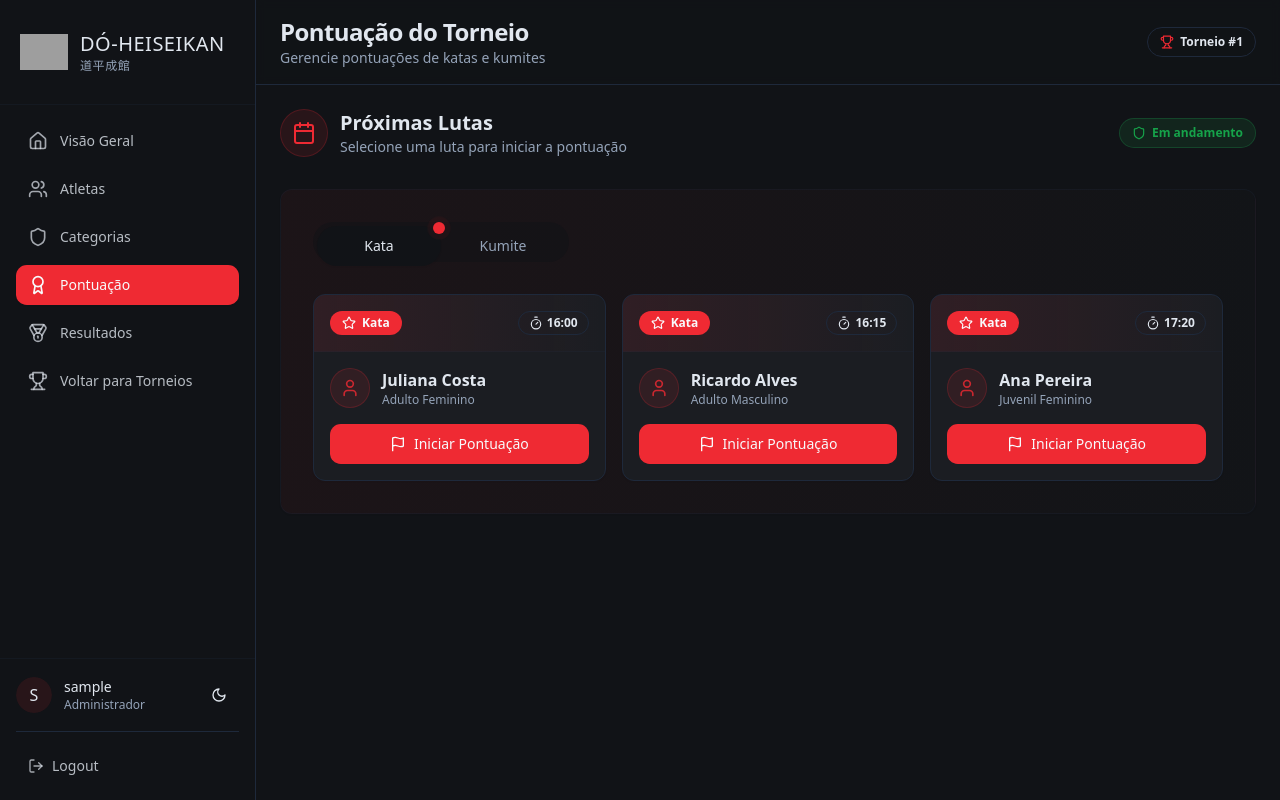
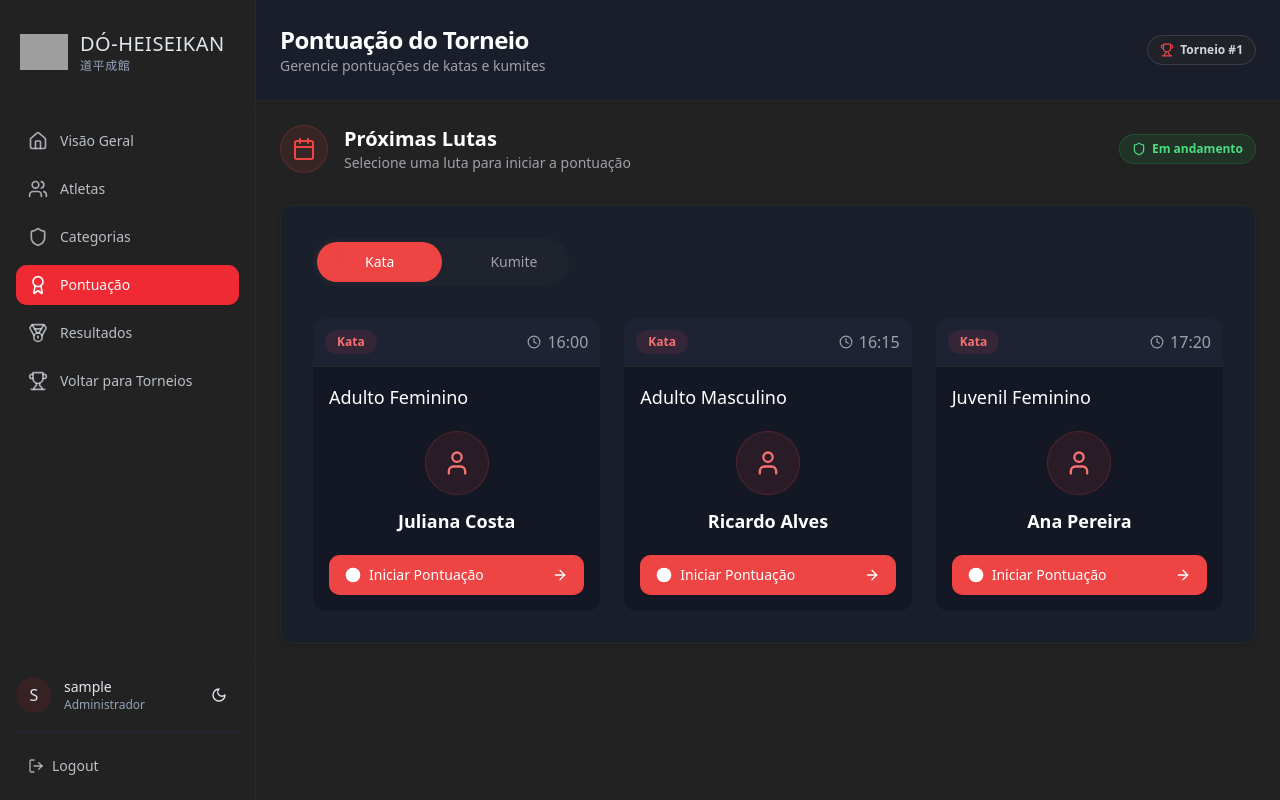
Before and after one commit to xaexae-ne-pae/sistema-karate-do-heiseikan, a React (Vite) app: page /torneios/1/pontuacao in a window 1280 px wide. Built offline with nearby package versions, Linux system fonts and the light colour scheme; sample sign-in values are in the browser's storage; grey boxes are pictures that could not be loaded.

Commit message:
Refactor: Implement match selection design
Implement the new design for selecting kata or kumite matches in the scoring section.

```diff
--- a/src/pages/TournamentScoring.tsx
+++ b/src/pages/TournamentScoring.tsx
@@ -1,4 +1,3 @@
-
 import { useState, useEffect, useRef } from "react";
 import { useParams, useNavigate } from "react-router-dom";
 import { TournamentSidebar } from "@/components/TournamentSidebar";
@@ -9,7 +8,7 @@ import { Tabs, TabsContent, TabsList, TabsTrigger } from "@/components/ui/tabs";
 import { ScrollArea } from "@/components/ui/scroll-area";
 import {
   Trophy, Timer, User, Calendar, Shield, ArrowRight,
-  Flag, Star, Plus, Minus, X, ArrowLeft, Play, Pause, RefreshCcw
+  Flag, Star, Plus, Minus, X, ArrowLeft, Play, Pause, RefreshCcw, Clock, Circle
 } from "lucide-react";
 import { Input } from "@/components/ui/input";
 import { Label } from "@/components/ui/label";
@@ -59,7 +58,6 @@ interface KumiteScore {
   };
 }
 
-// Componentes auxiliares para a interface de pontuação
 const ScoreButton = ({
   label,
   value,
@@ -186,19 +184,16 @@ const TournamentScoring = () => {
     },
   });
 
-  // Timer state
   const [timeLeft, setTimeLeft] = useState(180); // 3 minutes in seconds
   const [isRunning, setIsRunning] = useState(false);
   const timerRef = useRef<NodeJS.Timeout | null>(null);
 
-  // Mock data for upcoming kata matches
   const kataMatches: MatchData[] = [
     { id: 4, type: "kata", athlete1: "Juliana Costa", athlete2: null, category: "Adulto Feminino", time: "16:00" },
     { id: 5, type: "kata", athlete1: "Ricardo Alves", athlete2: null, category: "Adulto Masculino", time: "16:15" },
     { id: 8, type: "kata", athlete1: "Ana Pereira", athlete2: null, category: "Juvenil Feminino", time: "17:20" }
   ];
 
-  // Mock data for upcoming kumite matches
   const kumiteMatches: MatchData[] = [
     { id: 6, type: "kumite", athlete1: "Marcos Paulo", athlete2: "Gabriel Souza", category: "Adulto Masculino -84kg", time: "16:30" },
     { id: 7, type: "kumite", athlete1: "Camila Ferreira", athlete2: "Patrícia Ramos", category: "Adulto Feminino -61kg", time: "16:45" },
@@ -239,7 +234,6 @@ const TournamentScoring = () => {
         },
       });
     }
-    // Reset and stop timer
     setTimeLeft(180);
     setIsRunning(false);
     if (timerRef.current) {
@@ -249,7 +243,6 @@ const TournamentScoring = () => {
     setScoringMode(true);
   };
 
-  // Timer functions
   const startTimer = () => {
     if (isRunning) return;
 
@@ -281,7 +274,6 @@ const TournamentScoring = () => {
     setTimeLeft(180);
   };
 
-  // Clean up timer on unmount
   useEffect(() => {
     return () => {
       if (timerRef.current) {
@@ -290,7 +282,6 @@ const TournamentScoring = () => {
     };
   }, []);
 
-  // Format time to MM:SS
   const formatTime = (seconds: number): string => {
     const mins = Math.floor(seconds / 60);
     const secs = seconds % 60;
@@ -353,7 +344,6 @@ const TournamentScoring = () => {
     if (athlete1.hansoku > 0 || athlete1.shikkaku > 0) return currentMatch.athlete2;
     if (athlete2.hansoku > 0 || athlete2.shikkaku > 0) return currentMatch.athlete1;
 
-    // Calculate total scores
     const athlete1Score = athlete1.yuko + (athlete1.wazari * 2) + (athlete1.ippon * 3) - athlete1.penalties;
     const athlete2Score = athlete2.yuko + (athlete2.wazari * 2) + (athlete2.ippon * 3) - athlete2.penalties;
 
@@ -401,7 +391,6 @@ const TournamentScoring = () => {
 
           <main className="flex-1 overflow-hidden">
             <div className="w-[90%] mx-auto h-full flex flex-col py-4">
-              {/* Timer Component */}
               <div className="bg-gradient-to-r from-primary/5 to-secondary/5 p-4 rounded-xl shadow-sm border border-border/30 mb-4">
                 <div className="flex items-center justify-between">
                   <h3 className="font-semibold text-lg flex items-center gap-2">
@@ -517,7 +506,6 @@ const TournamentScoring = () => {
                 </div>
               ) : (
                 <div className="flex flex-col h-[calc(100%-120px)]">
-                  {/* Athletes header */}
                   <div className="grid grid-cols-2 gap-4 mb-4">
                     <div className="bg-gradient-to-r from-primary/10 to-transparent rounded-xl p-3 text-center shadow-sm border border-border/30">
                       <div className="flex items-center gap-3">
@@ -537,9 +525,7 @@ const TournamentScoring = () => {
                     </div>
                   </div>
 
-                  {/* Scoring section */}
                   <div className="grid grid-cols-2 gap-4 flex-grow overflow-hidden">
-                    {/* Athlete 1 Scoring */}
                     <div className="border border-border/30 rounded-xl overflow-hidden shadow-sm bg-card flex flex-col">
                       <div className="bg-gradient-to-r from-primary/10 to-transparent p-2 border-b border-border/30">
                         <h3 className="font-semibold text-sm text-center">Pontuação - {currentMatch.athlete1}</h3>
@@ -646,7 +632,6 @@ const TournamentScoring = () => {
                       </div>
                     </div>
 
-                    {/* Athlete 2 Scoring */}
                     <div className="border border-border/30 rounded-xl overflow-hidden shadow-sm bg-card flex flex-col">
                       <div className="bg-gradient-to-r from-primary/10 to-transparent p-2 border-b border-border/30">
                         <h3 className="font-semibold text-sm text-center">Pontuação - {currentMatch.athlete2}</h3>
@@ -754,7 +739,6 @@ const TournamentScoring = () => {
                     </div>
                   </div>
 
-                  {/* Winner indication */}
                   <div className="mt-4 grid grid-cols-1 gap-4">
                     <div className="p-3 bg-gradient-to-r from-primary/5 to-secondary/5 rounded-xl shadow-sm border border-border/30">
                       <div className="flex justify-between items-center">
@@ -792,172 +776,162 @@ const TournamentScoring = () => {
   }
 
   return (
-    <div className="flex h-screen bg-background overflow-hidden">
+    <div className="flex h-screen bg-[#222222] overflow-hidden">
       <TournamentSidebar />
 
       <div className="flex-1 ml-64 flex flex-col h-screen">
-        <header className="sticky top-0 z-40 border-b bg-background/95 backdrop-blur-sm px-6 py-4">
+        <header className="border-b border-zinc-800 bg-[#1A1F2C]/95 backdrop-blur-sm p-6">
           <div className="flex items-center justify-between">
             <div>
-              <h1 className="text-2xl font-bold tracking-tight">Pontuação do Torneio</h1>
-              <p className="text-sm text-muted-foreground">Gerencie pontuações de katas e kumites</p>
+              <h1 className="text-2xl font-bold tracking-tight text-white">Pontuação do Torneio</h1>
+              <p className="text-sm text-zinc-400">Gerencie pontuações de katas e kumites</p>
             </div>
             <div className="flex items-center gap-2">
-              <Badge variant="outline" className="px-3 py-1.5 flex gap-1.5 items-center">
-                <Trophy className="h-3.5 w-3.5 text-primary" />
-                <span>Torneio #{id}</span>
+              <Badge variant="outline" className="px-3 py-1.5 flex gap-1.5 items-center border-zinc-700 bg-zinc-800/50">
+                <Trophy className="h-3.5 w-3.5 text-red-500" />
+                <span className="text-zinc-300">Torneio #{id}</span>
               </Badge>
             </div>
           </div>
         </header>
 
-        <main className="flex-1 p-6 overflow-auto">
+        <main className="flex-1 p-6 overflow-auto bg-[#222222]">
           <div className="w-full max-w-6xl mx-auto">
             <div className="flex items-center justify-between mb-8">
-              <div className="flex items-center gap-3">
-                <div className="w-12 h-12 rounded-full bg-primary/10 flex items-center justify-center border border-primary/20">
-                  <Calendar className="h-6 w-6 text-primary" />
+              <div className="flex items-center gap-4">
+                <div className="w-12 h-12 rounded-full bg-red-500/10 flex items-center justify-center border border-red-500/20">
+                  <Calendar className="h-6 w-6 text-red-500" />
                 </div>
                 <div>
-                  <h2 className="text-xl font-semibold">Próximas Lutas</h2>
-                  <p className="text-sm text-muted-foreground">Selecione uma luta para iniciar a pontuação</p>
+                  <h2 className="text-xl font-semibold text-white">Próximas Lutas</h2>
+                  <p className="text-sm text-zinc-400">Selecione uma luta para iniciar a pontuação</p>
                 </div>
               </div>
 
-              <Badge className="px-3 py-1.5 bg-green-500/10 text-green-600 hover:bg-green-500/20 transition-colors border border-green-500/20">
+              <Badge className="px-3 py-1.5 bg-green-500/10 text-green-400 hover:bg-green-500/20 transition-colors border border-green-500/20">
                 <Shield className="h-3.5 w-3.5 mr-1.5" />
                 Em andamento
               </Badge>
             </div>
 
-            <div className="bg-gradient-to-r from-primary/5 to-secondary/5 rounded-xl p-8 shadow-sm border border-border/30">
-              <Tabs
-                defaultValue="kata"
-                onValueChange={setActiveTab}
-                className="h-full"
-              >
-                <TabsList className="grid grid-cols-2 mb-8 bg-background/50 p-1 w-64 rounded-full">
-                  <TabsTrigger
-                    value="kata"
-                    className={`relative text-sm rounded-full font-medium py-2.5 px-4 ${
+            <div className="bg-[#1A1F2C] rounded-xl p-8 shadow-md border border-zinc-800">
+              <div className="bg-[#1f232e] mb-8 p-1 w-64 rounded-full inline-flex">
+                <button
+                  onClick={() => setActiveTab("kata")}
+                  className={`relative text-sm rounded-full font-medium py-2.5 px-12 transition-colors ${
                     activeTab === "kata"
-                        ? "bg-primary text-primary-foreground shadow-sm"
-                        : "hover:bg-muted/50"
+                      ? "bg-red-500 text-white"
+                      : "text-zinc-400 hover:text-zinc-300"
                   }`}
                 >
                   {activeTab === "kata" && (
-                      <span className="absolute -top-1 -right-1 flex h-3 w-3">
-                        <span className="animate-ping absolute inline-flex h-full w-full rounded-full bg-primary opacity-75"></span>
-                        <span className="relative inline-flex rounded-full h-3 w-3 bg-primary"></span>
+                    <span className="absolute top-2 left-4 flex h-2 w-2">
+                      <span className="animate-ping absolute inline-flex h-full w-full rounded-full bg-red-500 opacity-75"></span>
+                      <span className="relative inline-flex rounded-full h-2 w-2 bg-red-500"></span>
                     </span>
                   )}
                   Kata
-                  </TabsTrigger>
-                  <TabsTrigger
-                    value="kumite"
-                    className={`relative text-sm rounded-full font-medium py-2.5 px-4 ${
+                </button>
+                <button
+                  onClick={() => setActiveTab("kumite")}
+                  className={`relative text-sm rounded-full font-medium py-2.5 px-12 transition-colors ${
                     activeTab === "kumite"
-                        ? "bg-primary text-primary-foreground shadow-sm"
-                        : "hover:bg-muted/50"
+                      ? "bg-red-500 text-white"
+                      : "text-zinc-400 hover:text-zinc-300"
                   }`}
                 >
                   {activeTab === "kumite" && (
-                      <span className="absolute -top-1 -right-1 flex h-3 w-3">
-                        <span className="animate-ping absolute inline-flex h-full w-full rounded-full bg-primary opacity-75"></span>
-                        <span className="relative inline-flex rounded-full h-3 w-3 bg-primary"></span>
+                    <span className="absolute top-2 left-4 flex h-2 w-2">
+                      <span className="animate-ping absolute inline-flex h-full w-full rounded-full bg-red-500 opacity-75"></span>
+                      <span className="relative inline-flex rounded-full h-2 w-2 bg-red-500"></span>
                     </span>
                   )}
                   Kumite
-                  </TabsTrigger>
-                </TabsList>
+                </button>
+              </div>
 
-                <TabsContent value="kata" className="space-y-0 focus-visible:outline-none focus-visible:ring-0">
-                  <div className="grid grid-cols-1 md:grid-cols-2 lg:grid-cols-3 gap-4">
+              <div className={activeTab === "kata" ? "block" : "hidden"}>
+                <div className="grid grid-cols-1 md:grid-cols-2 lg:grid-cols-3 gap-6">
                   {kataMatches.map((match) => (
-                      <Card key={match.id} className="overflow-hidden">
-                        <div className="bg-gradient-to-r from-primary/10 to-transparent p-4 border-b border-border/30">
-                          <div className="flex justify-between">
-                            <Badge className="px-3 py-1 rounded-full">
-                              <Star className="h-3.5 w-3.5 mr-1.5" />
+                    <div key={match.id} className="bg-[#141824] rounded-lg overflow-hidden">
+                      <div className="bg-[#1e2334] p-3 border-b border-zinc-800 flex justify-between items-center">
+                        <Badge className="px-3 py-1 rounded-full bg-red-500/10 text-red-400 border-red-500/20">
                           Kata
                         </Badge>
-                            <Badge variant="outline" className="flex items-center gap-1">
-                              <Timer className="h-3.5 w-3.5" />
+                        <div className="flex items-center gap-1.5 text-zinc-400">
+                          <Clock className="h-3.5 w-3.5" />
                           {match.time}
-                            </Badge>
                         </div>
                       </div>
                       <div className="p-4">
-                          <div className="flex items-center gap-3 mb-4">
-                            <div className="w-10 h-10 bg-primary/10 rounded-full flex items-center justify-center border border-primary/20">
-                              <User className="h-5 w-5 text-primary/80" />
+                        <h3 className="font-medium text-white text-lg mb-5">{match.category}</h3>
+                        <div className="flex flex-col items-center justify-center mb-5">
+                          <div className="bg-red-500/10 rounded-full w-16 h-16 flex items-center justify-center mb-3 border border-red-500/20">
+                            <User className="h-7 w-7 text-red-400" />
                           </div>
-                            <div>
-                              <h3 className="font-semibold">{match.athlete1}</h3>
-                              <p className="text-xs text-muted-foreground">{match.category}</p>
+                          <h3 className="text-white font-semibold text-lg">{match.athlete1}</h3>
+                        </div>
+                        <Button
+                          onClick={() => handleStartMatch(match)}
+                          className="w-full gap-2 bg-red-500 hover:bg-red-600 text-white py-5"
+                        >
+                          <Circle className="h-4 w-4 fill-current" />
+                          Iniciar Pontuação
+                          <ArrowRight className="h-4 w-4 ml-auto" />
+                        </Button>
+                      </div>
+                    </div>
+                  ))}
+                </div>
+              </div>
+
+              <div className={activeTab === "kumite" ? "block" : "hidden"}>
+                <div className="grid grid-cols-1 md:grid-cols-2 lg:grid-cols-3 gap-6">
+                  {kumiteMatches.map((match) => (
+                    <div key={match.id} className="bg-[#141824] rounded-lg overflow-hidden">
+                      <div className="bg-[#1e2334] p-3 border-b border-zinc-800 flex justify-between items-center">
+                        <Badge className="px-3 py-1 rounded-full bg-red-500/10 text-red-400 border-red-500/20">
+                          Kumite
+                        </Badge>
+                        <div className="flex items-center gap-1.5 text-zinc-400">
+                          <Clock className="h-3.5 w-3.5" />
+                          {match.time}
+                        </div>
+                      </div>
+                      <div className="p-4">
+                        <h3 className="font-medium text-white text-lg mb-4">{match.category}</h3>
+                        <div className="flex items-center justify-between mb-5">
+                          <div className="flex flex-col items-center">
+                            <div className="bg-red-500/10 rounded-full w-12 h-12 flex items-center justify-center mb-2 border border-red-500/20">
+                              <User className="h-6 w-6 text-red-400" />
+                            </div>
+                            <span className="text-white text-sm font-medium">{match.athlete1}</span>
+                          </div>
+
+                          <div className="bg-zinc-800 rounded-full h-8 w-8 flex items-center justify-center">
+                            <span className="font-bold text-zinc-400 text-xs">VS</span>
+                          </div>
+
+                          <div className="flex flex-col items-center">
+                            <div className="bg-red-500/10 rounded-full w-12 h-12 flex items-center justify-center mb-2 border border-red-500/20">
+                              <User className="h-6 w-6 text-red-400" />
+                            </div>
+                            <span className="text-white text-sm font-medium">{match.athlete2}</span>
                           </div>
                         </div>
                         <Button
                           onClick={() => handleStartMatch(match)}
-                            className="w-full gap-2"
+                          className="w-full gap-2 bg-red-500 hover:bg-red-600 text-white py-5"
                         >
-                            <Flag className="h-4 w-4" />
+                          <Circle className="h-4 w-4 fill-current" />
                           Iniciar Pontuação
+                          <ArrowRight className="h-4 w-4 ml-auto" />
                         </Button>
                       </div>
-                      </Card>
+                    </div>
                   ))}
                 </div>
-                </TabsContent>
-
-                <TabsContent value="kumite" className="space-y-0 focus-visible:outline-none focus-visible:ring-0">
-                  <div className="grid grid-cols-1 md:grid-cols-2 lg:grid-cols-3 gap-4">
-                    {kumiteMatches.map((match) => (
-                      <Card key={match.id} className="overflow-hidden">
-                        <div className="bg-gradient-to-r from-primary/10 to-transparent p-4 border-b border-border/30">
-                          <div className="flex justify-between">
-                            <Badge className="px-3 py-1 rounded-full bg-red-500/10 text-red-600 border-red-500/20">
-                              <Shield className="h-3.5 w-3.5 mr-1.5" />
-                              Kumite
-                            </Badge>
-                            <Badge variant="outline" className="flex items-center gap-1">
-                              <Timer className="h-3.5 w-3.5" />
-                              {match.time}
-                            </Badge>
               </div>
-                        </div>
-                        <div className="p-4">
-                          <div className="mb-3">
-                            <h3 className="font-medium text-sm mb-3">{match.category}</h3>
-                            <div className="flex justify-between items-center">
-                              <div className="flex items-center gap-2">
-                                <div className="w-8 h-8 bg-primary/10 rounded-full flex items-center justify-center border border-primary/20">
-                                  <User className="h-4 w-4 text-primary/80" />
-                                </div>
-                                <span className="text-sm">{match.athlete1}</span>
-                              </div>
-                              <ArrowRight className="h-4 w-4 mx-2 text-muted-foreground" />
-                              <div className="flex items-center gap-2">
-                                <div className="w-8 h-8 bg-primary/10 rounded-full flex items-center justify-center border border-primary/20">
-                                  <User className="h-4 w-4 text-primary/80" />
-                                </div>
-                                <span className="text-sm">{match.athlete2}</span>
-                              </div>
-                            </div>
-                          </div>
-                          <Button
-                            onClick={() => handleStartMatch(match)}
-                            className="w-full gap-2"
-                          >
-                            <Flag className="h-4 w-4" />
-                            Iniciar Pontuação
-                          </Button>
-                        </div>
-                      </Card>
-                    ))}
-                  </div>
-                </TabsContent>
-              </Tabs>
             </div>
           </div>
         </main>
```
Lines whose indentation alone changed are shown as unchanged.
